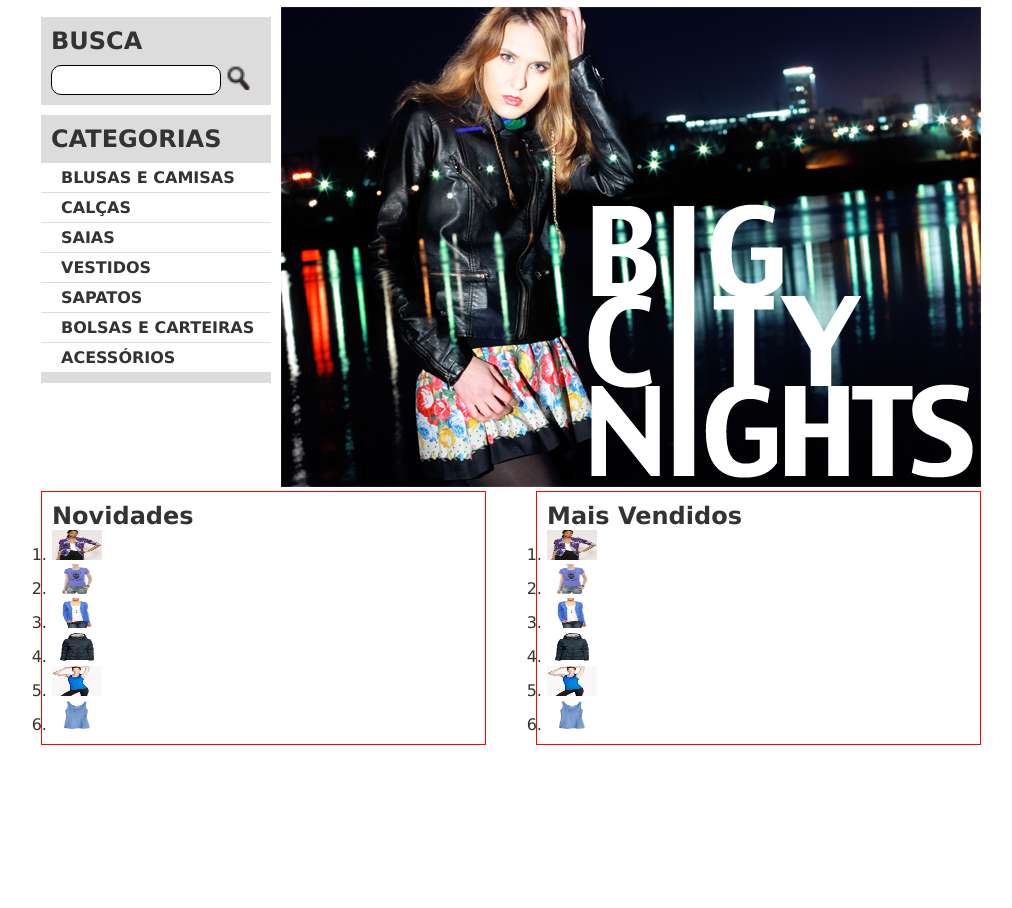
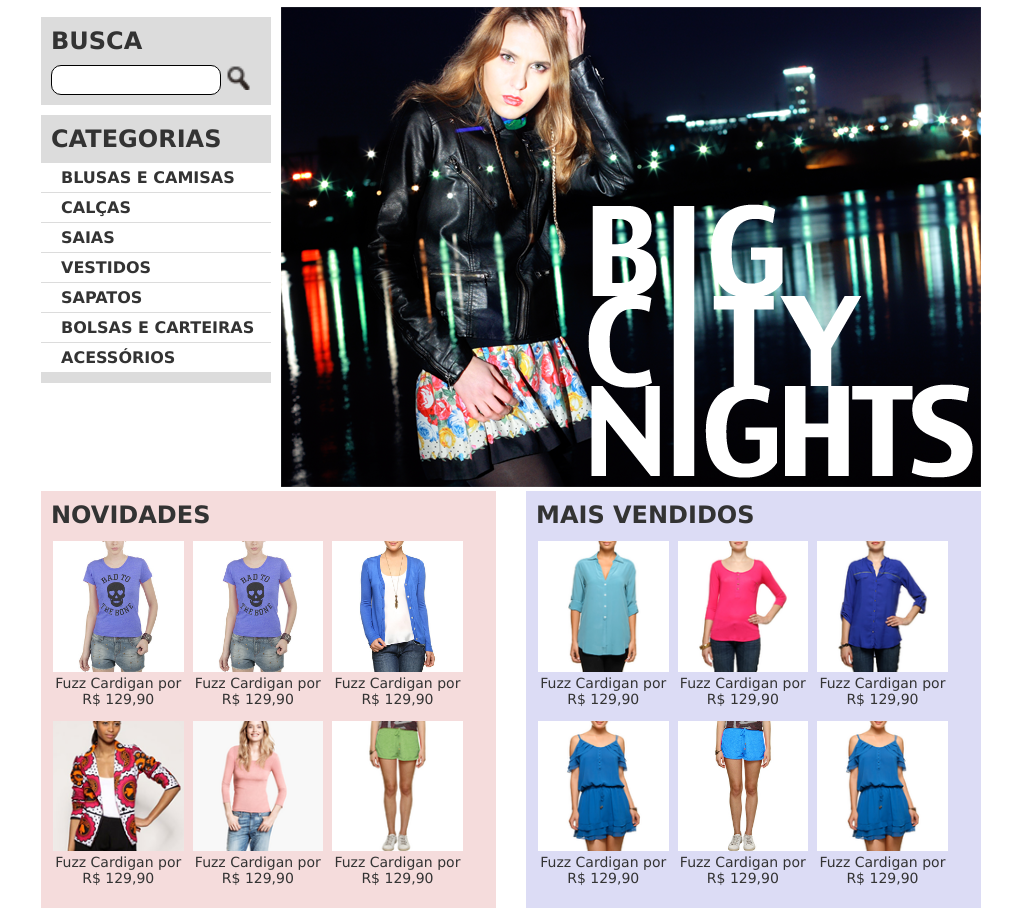
Before and after one commit to NunoRicardoPinto/MIRROR-FASHION, a plain HTML site: page Revisão MIRROR/index.html in a window 1280 px wide. Shown: the part 92-1000 px from the top of the page, without its empty margins (129-1141 px from the left). Before the commit the page ends 837 px from the top, so only its background shows below. Drawn offline with Linux system fonts and the light colour scheme.

Commit message:
Fiz os paineis d produtos novos e mais vendidos,

```diff
--- a/Revisão MIRROR/css/index.css
+++ b/Revisão MIRROR/css/index.css
@@ -2,6 +2,7 @@
   margin: 0;
   padding: 0;
   box-sizing: border-box;
+  overflow-x: hidden;
 }
 body {
   color: #333333;
@@ -123,14 +124,13 @@ header {
 
 /* INICIO DOS PAINEIS MAIS VENDIDOS E NOVIDADES */
 .painel{
-  width: 445px;
-  border: 1px solid red;
+  width: 455px;
   padding: 10px;
   margin: 10x 0;
 
   figure img{
-    width: 50px;
-    height: 30px;
+    width: 100%;
+    height: 100%;
   }
 }
 .novidades{
@@ -140,3 +140,36 @@ header {
 .mais-vendidos{
   float: right;
 }
+
+.painel li{
+  display: inline-block;
+  vertical-align: top;
+  width: 30%;
+
+  margin: 2px;
+  padding-bottom: 10px;
+}
+
+.painel h2{
+  font-size: 24px;
+  text-transform: uppercase;
+  font-weight: bold;
+
+  margin-bottom: 10px;
+}
+
+.painel a{
+
+  color: #333333;
+  text-decoration: none;
+  text-align: center;
+  font-size: 14px;
+}
+
+.novidades{
+  background-color: #F5DCDC;
+}
+
+.mais-vendidos{
+  background-color: #dcdcf5;
+}
--- a/Revisão MIRROR/index.html
+++ b/Revisão MIRROR/index.html
@@ -72,8 +72,8 @@
                 <!-- Primeiro Produto -->
                 <li><a href="#">
                     <figure>
-                        <img src="img/produtos/foto1-azul.png" alt="">
-                        <figcaption></figcaption>
+                        <img src="img/produtos/foto2-azul.png" alt="">
+                        <figcaption>Fuzz Cardigan por R$ 129,90</figcaption>
                     </figure></a>
                 </li>
 
@@ -81,7 +81,7 @@
                 <li><a href="#">
                     <figure>
                         <img src="img/produtos/foto2-azul.png" alt="">
-                        <figcaption></figcaption>
+                        <figcaption>Fuzz Cardigan por R$ 129,90</figcaption>
                     </figure></a>
                 </li>
 
@@ -89,31 +89,31 @@
                 <li><a href="#">
                     <figure>
                         <img src="img/produtos/foto3-azul.png" alt="">
-                        <figcaption></figcaption>
+                        <figcaption>Fuzz Cardigan por R$ 129,90</figcaption>
                     </figure></a>
                 </li>
 
                 <!-- Quarto Produto -->
                 <li><a href="#">
                     <figure>
-                        <img src="img/produtos/foto4-azul.png" alt="">
-                        <figcaption></figcaption>
+                        <img src="img/produtos/miniatura1.png" alt="">
+                        <figcaption>Fuzz Cardigan por R$ 129,90</figcaption>
                     </figure></a>
                 </li>
 
                 <!-- Quinto Produto -->
                 <li><a href="#">
                     <figure>
-                        <img src="img/produtos/foto5-azul.png" alt="">
-                        <figcaption></figcaption>
+                        <img src="img/produtos/miniatura10.png" alt="">
+                        <figcaption>Fuzz Cardigan por R$ 129,90</figcaption>
                     </figure></a>
                 </li>
 
                 <!-- Sexto Produto -->
                 <li><a href="#">
                     <figure>
-                        <img src="img/produtos/foto6-azul.png" alt="">
-                        <figcaption></figcaption>
+                        <img src="img/produtos/miniatura11.png" alt="">
+                        <figcaption>Fuzz Cardigan por R$ 129,90</figcaption>
                     </figure></a>
                 </li>
 
@@ -127,8 +127,8 @@
                 <!-- Primeiro produto -->
                 <li><a href="#">
                         <figure>
-                            <img src="img/produtos/foto1-azul.png" alt="">
-                            <figcaption></figcaption>
+                            <img src="img/produtos/miniatura12.png" alt="">
+                            <figcaption>Fuzz Cardigan por R$ 129,90</figcaption>
                         </figure>
                     </a>
                 </li>
@@ -136,8 +136,8 @@
                 <!-- Segundo produto -->
                 <li><a href="#">
                         <figure>
-                            <img src="img/produtos/foto2-azul.png" alt="">
-                            <figcaption></figcaption>
+                            <img src="img/produtos/miniatura13.png" alt="">
+                            <figcaption>Fuzz Cardigan por R$ 129,90</figcaption>
                         </figure>
                     </a>
                 </li>
@@ -145,8 +145,8 @@
                 <!-- Terceiro produto -->
                 <li><a href="#">
                         <figure>
-                            <img src="img/produtos/foto3-azul.png" alt="">
-                            <figcaption></figcaption>
+                            <img src="img/produtos/miniatura14.png" alt="">
+                            <figcaption>Fuzz Cardigan por R$ 129,90</figcaption>
                         </figure>
                     </a>
                 </li>
@@ -154,8 +154,8 @@
                 <!-- Quarto produto -->
                 <li><a href="#">
                         <figure>
-                            <img src="img/produtos/foto4-azul.png" alt="">
-                            <figcaption></figcaption>
+                            <img src="img/produtos/miniatura15.png" alt="">
+                            <figcaption>Fuzz Cardigan por R$ 129,90</figcaption>
                         </figure>
                     </a>
                 </li>
@@ -163,8 +163,8 @@
                 <!-- Quinto produto -->
                 <li><a href="#">
                         <figure>
-                            <img src="img/produtos/foto5-azul.png" alt="">
-                            <figcaption></figcaption>
+                            <img src="img/produtos/foto11-azul.png" alt="">
+                            <figcaption>Fuzz Cardigan por R$ 129,90</figcaption>
                         </figure>
                     </a>
                 </li>
@@ -172,8 +172,8 @@
                 <!-- Sexto produto -->
                 <li><a href="#">
                         <figure>
-                            <img src="img/produtos/foto6-azul.png" alt="">
-                            <figcaption></figcaption>
+                            <img src="img/produtos/miniatura15.png" alt="">
+                            <figcaption>Fuzz Cardigan por R$ 129,90</figcaption>
                         </figure>
                     </a>
                 </li>
```
